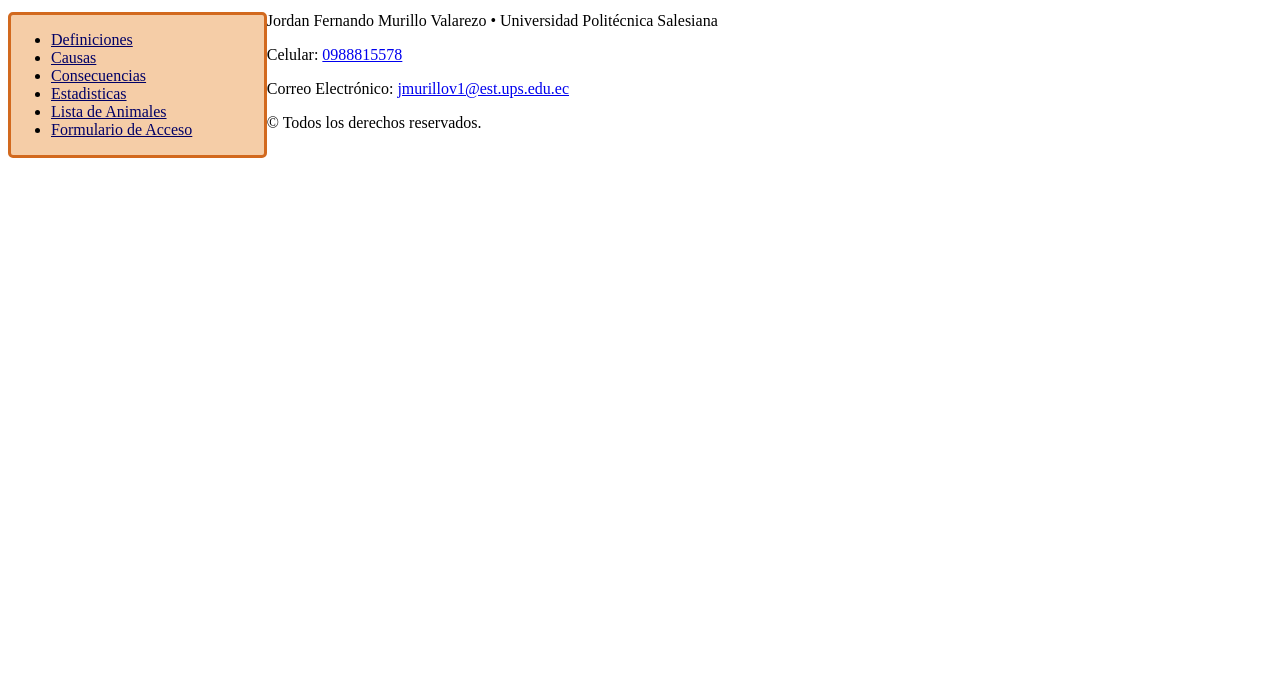
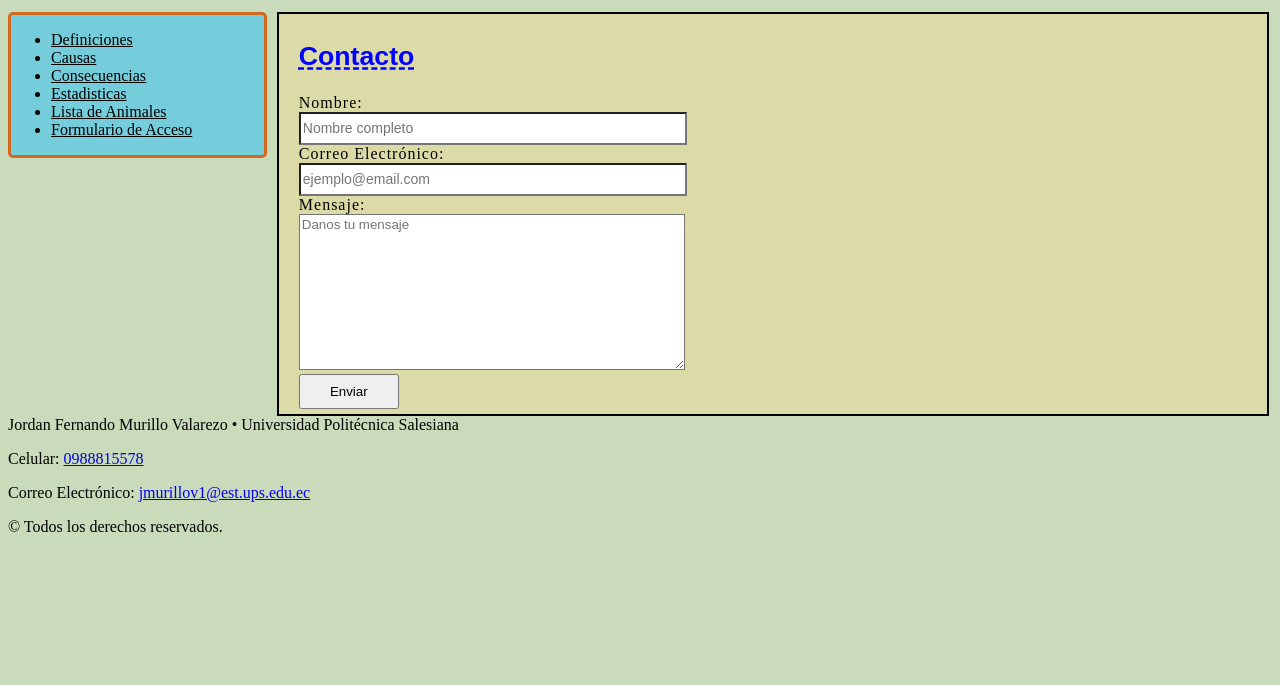
Before and after one commit to jmurillov1/Pr-ctica02---Mi-Sitio-Web-CSS-, a plain HTML site: page envio.html in a window 1280 px wide. Shown: the part 115-800 px from the top of the page. Drawn offline with Linux system fonts and the light colour scheme.

Commit message:
Práctica02 - Mi Sitio Web(CSS)

```diff
--- a/css/scolores.css
+++ b/css/scolores.css
@@ -1,11 +1,15 @@
 #menuPrincipal {
-    background-color: #F5CDA7;
+    background-color: #75CDDB;
     border-color: chocolate
 }
 
 #contenido {
-    background-color: #C9DBDA;
+    background-color: #DCDBA8;
     border-color: black;
+}
+
+body{
+    background-color: #C9DBBA;
 }
 
 h1 {
@@ -20,6 +24,38 @@ h3 {
     color: black;
 }
 
-#asi{
+p {
+    color: black;
+}
+
+#asi {
     background-color: #DCDBA8;
 }
+
+nav a:link {
+    color: #000;
+}
+
+nav a:visited {
+    color: #006;
+}
+
+nav a:focus {
+    color: #f00;
+}
+
+nav a:hover {
+    color: #ff0;
+}
+
+#mensaje{
+    background-color: #fff;
+}
+
+#nombre, #email{
+    background-color:white;
+}
+
+#button{
+    color: #000;
+}
--- a/css/smultimedia.css
+++ b/css/smultimedia.css
@@ -3,7 +3,17 @@ img.logo {
     height: 300px;
 }
 
-img{
+img {
     width: 400px;
     height: 300px;
 }
+
+img.larga {
+    width: 1000px;
+    height: 300px;
+}
+
+iframe.video {
+    width: 600px;
+    height: 355px;
+}
--- a/css/ssections.css
+++ b/css/ssections.css
@@ -0,0 +1,24 @@
+label {
+    margin-top: 20px;
+}
+
+form {
+    margin: 0 auto;
+    width: 400px;
+    float: left;
+}
+
+#nombre, #email {
+    width: 380px;
+    height: 27px;
+}
+
+#mensaje {
+    width: 380px;
+    height: 150px;
+}
+
+#button {
+    width: 100px;
+    height: 35px;
+}
--- a/css/stext.css
+++ b/css/stext.css
@@ -16,18 +16,19 @@ h3 {
     text-decoration: underline dotted;
 }
 
-nav a:link {
-    color: #006;
+p {
+    font-size: 12pt;
+    font-family: 'Times New Roman';
 }
 
-nav a:visited {
-    color: #999;
+#mensaje {
+    font-family: Arial;
 }
 
-nav a:focus {
-    color: #f00;
+label {
+    letter-spacing: 1px;
 }
 
-nav a:hover {
-    color: #ff0;
+#nombre, #email {
+    font-size: 14px;
 }
--- a/css/styles.css
+++ /dev/null
@@ -1,53 +0,0 @@
-/*
-* {
-    border: 2px solid blue;
-}
-*/
-
-#menuPrincipal {
-    width: 15%;
-    /*border-width: 3px;
-    border-top-color: chocolate;
-    border-top-style: dotted;*/
-    border: 3px chocolate double;
-    float: left;
-}
-
-#contenido {
-    width: 65%;
-    background-color: burlywood;
-    margin-left: 10px;
-    padding: 5px 20px 5px 20px;
-    /*border-width: 2px;
-    border-top-color: black;
-    border-top-style: double;*/
-    border: 2px black double;
-    float: left;
-}
-
-#asi {
-    width: 15%;
-    margin-left: 5px;
-    float: left;
-}
-
-#ft {
-    width: 100%;
-    float: right;
-}
-
-img.logo {
-    width: 1250px;
-    height: 500px;
-}
-
-img.imagen150 {
-    width: 150px;
-    height: 150px;
-}
-
-body {
-    background-image: url("../images/consecuencias.png");
-    background-repeat: no-repeat;
-    background-position: 50% 50%;
-}
--- a/envio.html
+++ b/envio.html
@@ -21,12 +21,13 @@
     <link href="css/smultimedia.css" rel="stylesheet" type="text/css" />
     <link href="css/scolores.css" rel="stylesheet" type="text/css" />
     <link href="css/stext.css" rel="stylesheet" type="text/css" />
+    <link href="css/ssections.css" rel="stylesheet" type="text/css" />
 </head>
 
 <body>
     <header>
 
-        <a href="index.html"> <img class="logo" src="images/logo.png" alt="Formulario de Acceso" /> </a>>
+        <a href="index.html"> <img class="logo" src="images/logo.png" alt="Formulario de Acceso" /> </a>
         <h1>Animales en Peligro de Extinción</h1>
         <nav id="menuPrincipal">
             <ul>
@@ -39,6 +40,18 @@
             </ul>
         </nav>
     </header>
+    <section id="contenido">
+        <h2>Contacto</h2>
+        <form>
+            <label>Nombre:</label>
+            <input id="nombre" name="nombre" placeholder="Nombre completo">
+            <label>Correo Electrónico:</label>
+            <input id="email" name="email" type="email" placeholder="ejemplo@email.com">
+            <label>Mensaje:</label>
+            <textarea id="mensaje" name="mensaje" placeholder="Danos tu mensaje"></textarea>
+            <button id="button"> Enviar </button>
+        </form>
+    </section>
     <footer>
         Jordan Fernando Murillo Valarezo &#8226; Universidad Politécnica Salesiana
         <p>Celular: <a href="cel:0988815578"> 0988815578 </a> </p>
```
Also changed, not shown: animales.html (+1 -1 lines), causas.html (+1 -1 lines), consecuencias.html (+3 -3 lines), estadisticas.html (+3 -3 lines), index.html (+1 -1 lines), acerca.html (line endings or trailing spaces).
